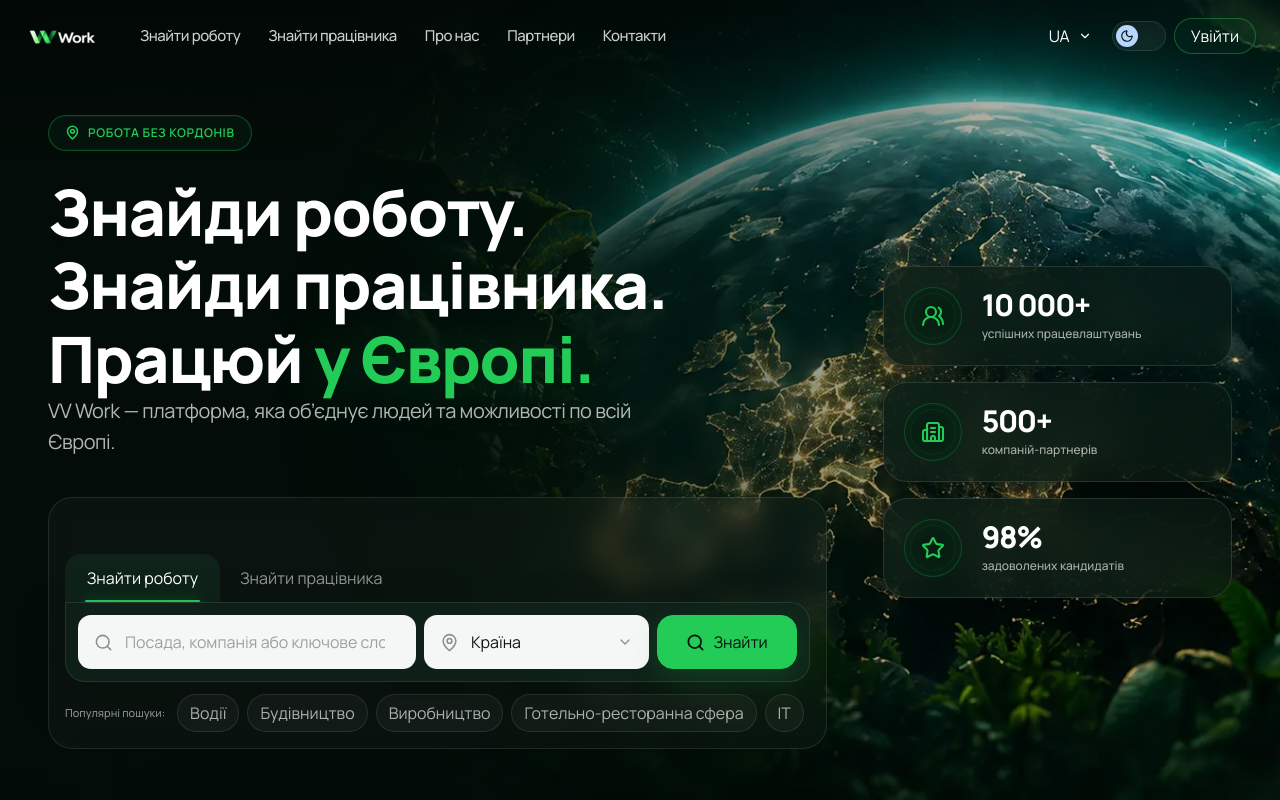
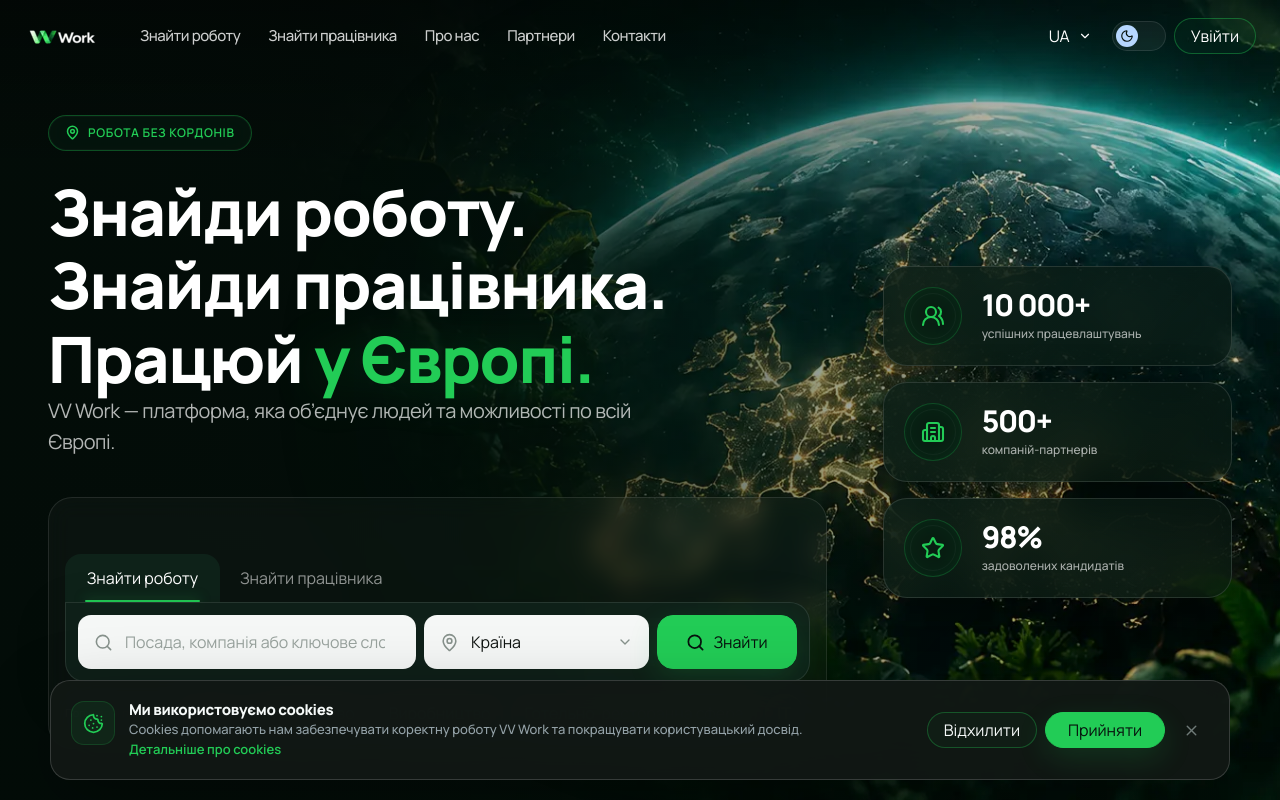
Before and after one commit to liubapohudina/vv-work-test, a React (Vite) app: page /uk in a window 1280 px wide. Shown: the top 800 px of the page. Built offline with nearby package versions, Linux system fonts and the light colour scheme.

Commit message:
add seo meta component

```diff
--- a/index.html
+++ b/index.html
@@ -1,16 +1,44 @@
 <!doctype html>
-<html lang="en">
+<html lang="uk">
   <head>
     <meta charset="UTF-8" />
+
+    <meta name="viewport" content="width=device-width, initial-scale=1.0" />
+
     <link rel="apple-touch-icon" sizes="180x180" href="/apple-touch-icon.png" />
     <link rel="icon" type="image/png" sizes="32x32" href="/favicon-32x32.png" />
     <link rel="icon" type="image/png" sizes="16x16" href="/favicon-16x16.png" />
     <link rel="manifest" href="/site.webmanifest" />
-    <meta name="viewport" content="width=device-width, initial-scale=1.0" />
-    <title>vv-work</title>
+    <title>VV Work</title>
+
+    <meta
+      name="description"
+      content="VV Work — платформа для пошуку роботи та працівників у Європі."
+    />
+
+    <meta name="robots" content="index, follow" />
+
+    <meta property="og:type" content="website" />
+    <meta property="og:site_name" content="VV Work" />
+
+    <meta property="og:image" content="/og-image.webp" />
+
+    <meta
+      property="og:image:alt"
+      content="VV Work — робота та працівники в Європі"
+    />
+
+    <meta property="og:image:width" content="1200" />
+    <meta property="og:image:height" content="630" />
+
+    <meta name="twitter:card" content="summary_large_image" />
+
+    <meta name="twitter:image" content="/og-image.webp" />
   </head>
+
   <body>
     <div id="root"></div>
+
     <script type="module" src="/src/main.tsx"></script>
   </body>
 </html>
--- /dev/null
+++ b/src/components/CookieBanner/CookieBanner.tsx
@@ -0,0 +1,210 @@
+import { Cookie, X } from 'lucide-react';
+import { useEffect, useState } from 'react';
+import { useTranslation } from 'react-i18next';
+import { Link, useParams } from 'react-router-dom';
+
+import { Button } from '@/components/ui/Button';
+
+type CookieConsent = 'accepted' | 'rejected';
+
+const COOKIE_CONSENT_KEY = 'vv-work-cookie-consent';
+
+export const CookieBanner = () => {
+  const { t } = useTranslation();
+  const { lang = 'uk' } = useParams();
+
+  const [isVisible, setIsVisible] = useState(false);
+
+  useEffect(() => {
+    const consent = localStorage.getItem(COOKIE_CONSENT_KEY);
+
+    if (!consent) {
+      setIsVisible(true);
+    }
+  }, []);
+
+  const saveConsent = (consent: CookieConsent) => {
+    localStorage.setItem(COOKIE_CONSENT_KEY, consent);
+    setIsVisible(false);
+  };
+
+  if (!isVisible) {
+    return null;
+  }
+
+  return (
+    <aside
+      aria-label={t('cookieBanner.ariaLabel')}
+      className="
+        fixed
+        inset-x-3
+        bottom-3
+        z-[100]
+
+        mx-auto
+        w-[calc(100%-24px)]
+        max-w-[1180px]
+
+        rounded-[20px]
+        border
+        border-[var(--color-border-strong)]
+
+        bg-[color-mix(in_srgb,var(--color-surface)_94%,transparent)]
+        p-4
+
+        shadow-[0_20px_70px_rgba(0,0,0,0.28)]
+
+        backdrop-blur-xl
+        sm:inset-x-5
+        sm:bottom-5
+        sm:w-[calc(100%-40px)]
+        sm:p-5
+      "
+    >
+      <div
+        className="
+          flex
+          flex-col
+          gap-5
+
+          md:flex-row
+          md:items-center
+          md:justify-between
+        "
+      >
+        {/* Content */}
+        <div className="flex min-w-0 items-start gap-3.5">
+          <div
+            aria-hidden="true"
+            className="
+              grid
+              h-11
+              w-11
+              shrink-0
+              place-items-center
+              rounded-[13px]
+
+              border
+              border-[rgba(34,204,86,0.18)]
+              bg-[rgba(34,204,86,0.08)]
+              text-[var(--color-primary)]
+            "
+          >
+            <Cookie size={21} strokeWidth={2} />
+          </div>
+
+          <div className="min-w-0">
+            <h2
+              className="
+                text-[14px]
+                font-bold
+                leading-[1.3]
+                tracking-[-0.02em]
+                text-[var(--color-text-primary)]
+
+                sm:text-[15px]
+              "
+            >
+              {t('cookieBanner.title')}
+            </h2>
+
+            <p
+              className="
+                mt-1
+                max-w-[680px]
+                text-[12px]
+                font-medium
+                leading-[1.55]
+                text-[var(--color-text-secondary)]
+
+                sm:text-[13px]
+              "
+            >
+              {t('cookieBanner.description')}{' '}
+              <Link
+                to={`/${lang}/cookie-policy`}
+                className="
+                  font-semibold
+                  text-[var(--color-primary)]
+                  underline
+                  decoration-[rgba(34,204,86,0.35)]
+                  underline-offset-2
+
+                  transition-opacity
+                  hover:opacity-75
+                "
+              >
+                {t('cookieBanner.learnMore')}
+              </Link>
+            </p>
+          </div>
+        </div>
+
+        <div
+          className="
+            flex
+            shrink-0
+            items-center
+            gap-2
+
+            max-sm:grid
+            max-sm:grid-cols-2
+          "
+        >
+          <Button
+            type="button"
+            variant="outline"
+            size="sm"
+            onClick={() => saveConsent('rejected')}
+            className="max-sm:w-full"
+          >
+            {t('cookieBanner.reject')}
+          </Button>
+
+          <Button
+            type="button"
+            variant="primary"
+            size="sm"
+            onClick={() => saveConsent('accepted')}
+            className="
+              min-w-[120px]
+              max-sm:w-full
+            "
+          >
+            {t('cookieBanner.accept')}
+          </Button>
+
+          <button
+            type="button"
+            onClick={() => saveConsent('rejected')}
+            aria-label={t('cookieBanner.close')}
+            className="
+              grid
+              h-9
+              w-9
+              shrink-0
+              place-items-center
+
+              rounded-full
+              text-[var(--color-text-muted)]
+
+              transition-colors
+              hover:bg-[var(--color-card)]
+              hover:text-[var(--color-text-primary)]
+
+              focus-visible:outline-none
+              focus-visible:ring-2
+              focus-visible:ring-[var(--color-primary)]
+
+              max-sm:absolute
+              max-sm:right-3
+              max-sm:top-3
+            "
+          >
+            <X size={17} aria-hidden="true" />
+          </button>
+        </div>
+      </div>
+    </aside>
+  );
+};
--- /dev/null
+++ b/src/components/CookieBanner/index.ts
@@ -0,0 +1 @@
+export { CookieBanner } from './CookieBanner';
--- a/src/components/layout/PageLayout.tsx
+++ b/src/components/layout/PageLayout.tsx
@@ -5,6 +5,7 @@ import { Outlet, useNavigate, useParams } from 'react-router-dom';
 import { Footer } from '@/components/Footer';
 import { Header } from '@/components/Header';
 import { PageLoader } from '@/components/ui/PageLoader';
+import { CookieBanner } from '@/components/CookieBanner';
 import { ScrollToHash } from './ScrollToHash';
 
 import { DEFAULT_LANGUAGE, isSupportedLanguage } from '@/i18n/config';
@@ -43,6 +44,8 @@ export const PageLayout = () => {
       </main>
 
       <Footer />
+
+      <CookieBanner />
     </>
   );
 };
--- /dev/null
+++ b/src/components/seo/PageMeta.tsx
@@ -0,0 +1,66 @@
+import { useEffect } from 'react';
+
+import type { PageMetaProps } from './PageMeta.types';
+
+export const PageMeta = ({
+  title,
+  description,
+  canonical,
+  lang,
+  noIndex = false,
+}: PageMetaProps) => {
+  useEffect(() => {
+    document.title = title;
+
+    // Description
+    let descriptionMeta = document.querySelector<HTMLMetaElement>(
+      'meta[name="description"]',
+    );
+
+    if (!descriptionMeta) {
+      descriptionMeta = document.createElement('meta');
+      descriptionMeta.name = 'description';
+      document.head.appendChild(descriptionMeta);
+    }
+
+    descriptionMeta.content = description;
+
+    // Robots
+    let robotsMeta = document.querySelector<HTMLMetaElement>(
+      'meta[name="robots"]',
+    );
+
+    if (!robotsMeta) {
+      robotsMeta = document.createElement('meta');
+      robotsMeta.name = 'robots';
+      document.head.appendChild(robotsMeta);
+    }
+
+    robotsMeta.content = noIndex ? 'noindex, follow' : 'index, follow';
+
+    // Language
+    if (lang) {
+      document.documentElement.lang = lang;
+    }
+
+    // Canonical
+    const existingCanonical = document.querySelector<HTMLLinkElement>(
+      'link[rel="canonical"]',
+    );
+
+    if (canonical) {
+      const canonicalLink = existingCanonical ?? document.createElement('link');
+
+      canonicalLink.rel = 'canonical';
+      canonicalLink.href = new URL(canonical, window.location.origin).href;
+
+      if (!existingCanonical) {
+        document.head.appendChild(canonicalLink);
+      }
+    } else {
+      existingCanonical?.remove();
+    }
+  }, [title, description, canonical, lang, noIndex]);
+
+  return null;
+};
--- /dev/null
+++ b/src/components/seo/index.ts
@@ -0,0 +1,2 @@
+export { PageMeta } from './PageMeta';
+export type { PageMetaProps } from './PageMeta.types';
--- a/src/i18n/translations/en.json
+++ b/src/i18n/translations/en.json
@@ -12,6 +12,15 @@
     "loading": "Loading...",
     "loadError": "Failed to load data",
     "retry": "Try again"
+  },
+  "cookieBanner": {
+    "ariaLabel": "Cookie settings",
+    "title": "We use cookies",
+    "description": "Cookies help us keep VV Work working correctly and improve your experience.",
+    "learnMore": "Learn more about cookies",
+    "accept": "Accept",
+    "reject": "Reject",
+    "close": "Close notification"
   },
   "home": {
     "hero": {
@@ -173,5 +182,11 @@
     "logisticsGroup": {
       "description": "A logistics company providing warehousing and transportation services."
     }
+  },
+  "seo": {
+    "home": {
+      "title": "Jobs in Europe — Find Jobs and Employees | VV Work",
+      "description": "VV Work is a platform for finding jobs and employees across Europe. Discover current vacancies, verified employers and candidates in European countries."
+    }
   }
 }
--- a/src/i18n/translations/uk.json
+++ b/src/i18n/translations/uk.json
@@ -13,7 +13,15 @@
     "loadError": "Не вдалося завантажити дані",
     "retry": "Спробувати ще раз"
   },
-
+  "cookieBanner": {
+    "ariaLabel": "Налаштування cookies",
+    "title": "Ми використовуємо cookies",
+    "description": "Cookies допомагають нам забезпечувати коректну роботу VV Work та покращувати користувацький досвід.",
+    "learnMore": "Детальніше про cookies",
+    "accept": "Прийняти",
+    "reject": "Відхилити",
+    "close": "Закрити повідомлення"
+  },
   "home": {
     "hero": {
       "badge": "Робота без кордонів",
@@ -176,5 +184,11 @@
     "logisticsGroup": {
       "description": "Логістична компанія, що займається складськими та транспортними послугами."
     }
+  },
+  "seo": {
+    "home": {
+      "title": "Робота в Європі — вакансії та пошук працівників | VV Work",
+      "description": "VV Work — платформа для пошуку роботи та працівників у Європі. Знаходьте актуальні вакансії, перевірених роботодавців і кандидатів у різних країнах Європи."
+    }
   }
 }
--- a/src/pages/HomePage/HomePage.tsx
+++ b/src/pages/HomePage/HomePage.tsx
@@ -1,12 +1,26 @@
-import { Hero } from '@/components/home/Hero/Hero';
-import { PopularCategories } from '@/components/home/PopularCategories';
-import { PartnersSection } from '@/components/home/PartnersSection';
+import { useTranslation } from 'react-i18next';
+import { useParams } from 'react-router-dom';
+
+import { PageMeta } from '@/components/seo/PageMeta';
 import { AboutSection } from '@/components/home/AboutSection/AboutSection';
 import { EmployerSection } from '@/components/home/EmployerSection';
+import { Hero } from '@/components/home/Hero/Hero';
+import { PartnersSection } from '@/components/home/PartnersSection';
+import { PopularCategories } from '@/components/home/PopularCategories';
 
 export const HomePage = () => {
+  const { t } = useTranslation();
+  const { lang = 'uk' } = useParams();
+
   return (
     <>
+      <PageMeta
+        title={t('seo.home.title')}
+        description={t('seo.home.description')}
+        canonical={`/${lang}`}
+        lang={lang}
+      />
+
       <Hero />
       <PopularCategories />
       <PartnersSection />
```
Also changed, not shown: src/components/seo/PageMeta.types.ts (added, +7 -0 lines), public/og-image.webp (added).
